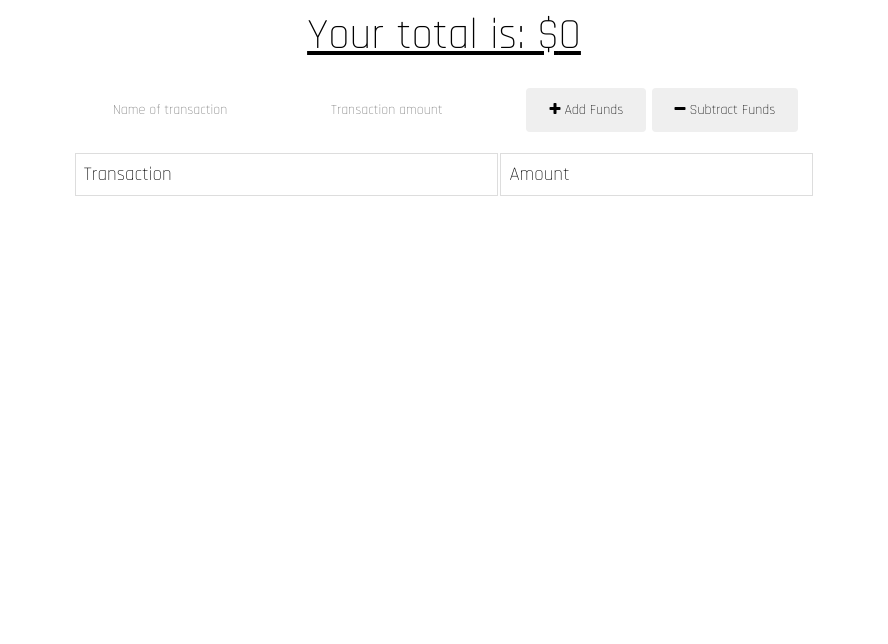
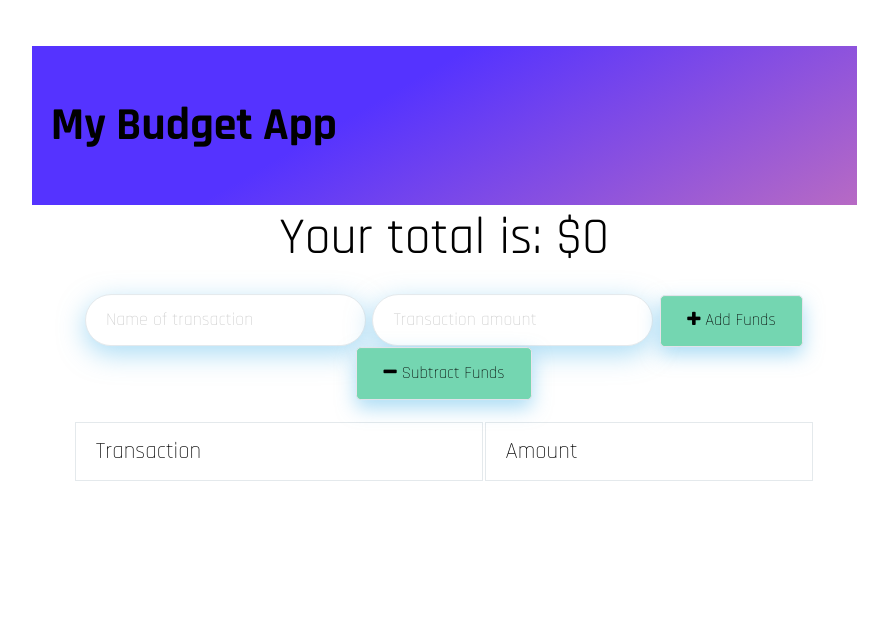
Before and after one commit to loneyb11/budget-tracker-HW, a website: page Develop/public/index.html in a window 1280 px wide. Shown: the whole page, without its empty margins (196-1084 px from the left). Drawn offline with nearby package versions, Linux system fonts and the light colour scheme; no server answers.

Commit message:
css added

```diff
--- a/Develop/public/db.js
+++ b/Develop/public/db.js
@@ -16,7 +16,6 @@ request.onupgradeneeded = ({ target }) => {
 request.onsuccess = ({ target }) => {
   db = target.result;
 
-  // check if app is online before reading from db
   if (navigator.onLine) {
     checkDatabase();
   }
@@ -52,7 +51,7 @@ function checkDatabase() {
         return response.json();
       })
       .then(() => {
-        // delete records if successful
+
         const transaction = db.transaction(["pending"], "readwrite");
         const store = transaction.objectStore("pending");
         store.clear();
@@ -61,5 +60,4 @@ function checkDatabase() {
   };
 }
 
-// listen for app coming back online
 window.addEventListener("online", checkDatabase);
--- a/Develop/public/index.html
+++ b/Develop/public/index.html
@@ -16,6 +16,14 @@
 </head>
 <body>
   <div class="wrapper">
+  <div class="jumbotron jumbotron-fluid">
+
+      <h1 class="display-4">My Budget App</h1>
+
+  </div>
+  <div class="container">
+
+
     <div class="total">
       <div class="total">Your total is: $<span id="total">0</span></div>
     </div>
@@ -42,7 +50,7 @@
 
     <canvas id="myChart"></canvas>
   </div>
-
+</div>
   <script src="https://cdn.jsdelivr.net/npm/chart.js@2.8.0"></script>
   <script src="db.js"></script>
   <script src="index.js"></script>
--- a/Develop/public/service-worker.js
+++ b/Develop/public/service-worker.js
@@ -8,7 +8,7 @@ var urlsToCache = [
 
 
 self.addEventListener('install', function(event) {
-  // Perform install steps
+
   event.waitUntil(
     caches.open(CACHE_NAME)
       .then(function(cache) {
--- a/Develop/public/styles.css
+++ b/Develop/public/styles.css
@@ -1,3 +1,4 @@
+html,
 body {
   font-size: 120%;
   font-family: 'Rajdhani', sans-serif;
@@ -10,27 +11,53 @@ body {
 	min-height: 100vh;
 }
 
-button, input {
+button {
   font-family: 'Rajdhani', sans-serif;
   font-weight: 100;
-  border: 1px solid transparent;
+  transition: border-color, box-shadow;
+  transition-duration: 0.2s;
+  border: 1px solid #e7e4ec;
   padding: 0.4375rem 1.375rem;
   font-size: 0.875rem;
   line-height: 1.75rem;
   border-radius: 0.25rem;
+  background-color: rgb(116, 214, 177);
+  color: #000000;
+  box-shadow: 0 0.4rem 1.0rem 0 rgba(86, 185, 235, 0.5);
+  transform: translateY(-0.1rem);
+  transition: transform 150ms;
   }
 
+  input {
+  font-family: 'Rajdhani', sans-serif;
+    border-radius: 100px;
+    outline: 0;
+    font-size: 18px;
+    line-height: 1.2;
+    font-weight: 300;
+    color: #000000;
+    text-rendering: optimizeLegibility;
+    transition: border-color, box-shadow;
+    transition-duration: 0.2s;
+    border: 2px solid #7d35f0;
+    padding: 14px 44px 14px 20px;
+    cursor: pointer;
+    box-shadow: 0 0.4rem 1.4rem 0 rgba(86, 185, 235, 0.5);
+    transform: translateY(-0.1rem);
+    transition: transform 150ms;
+  }
 
 table {
   width: 100%;
 }
 
 td, th {
-  border: 1px solid #dddddd;
+  border: 1px solid #e4e9ec;
   text-align: left;
-  padding: 8px;
+  padding: 14px 44px 14px 20px;
   font-family: 'Rajdhani', sans-serif;
   font-weight: 200;
+  text-rendering: optimizeLegibility;
 }
 
 tr:nth-child(even) {
@@ -41,19 +68,23 @@ tr:nth-child(even) {
 
 .error {
   color: red;
+  font-weight: 200;
+  font-size: 18px;
 }
 
 .wrapper {
   margin: 0 auto;
   max-width: 825px;
   text-align: center;
+  padding-top: 2rem;
+  align-items: center;
 }
 
 .total {
   font-size: 150%;
-  text-decoration: underline;
+  text-decoration: none;
   font-family: 'Rajdhani', sans-serif;
-  font-weight: 200;
+  font-weight: 400;
 }
 
 .form {
@@ -72,3 +103,47 @@ tr:nth-child(even) {
   font-family: 'Rajdhani', sans-serif;
   font-weight: 200;
 }
+*,
+*::after,
+*::before {
+  box-sizing: border-box;
+}
+
+input {
+  border-radius: 100px;
+  outline: 0;
+  font-size: 18px;
+  line-height: 1.2;
+  font-weight: 300;
+  color: #292e31;
+  text-rendering: optimizeLegibility;
+  transition: border-color, box-shadow;
+  transition-duration: 0.4s;
+  border: 1px solid #e4e9ec;
+  padding: 14px 44px 14px 20px;
+}
+
+input::-webkit-input-placeholder {
+  color: #cdcdcd;
+}
+
+input:focus {
+  border: 1px solid #93ccee;
+  box-shadow: 0 0 0 3px #d5ecfb;
+}
+
+.jumbotron {
+  margin-left: auto;
+  margin-right: auto;
+  margin-right: auto;
+  align-items: center;
+  text-align: center;
+  background-color: #5632ff;
+  box-sizing: border-box;
+  display: flex;
+  flex-direction: row;
+  flex-wrap: nowrap;
+  padding: 1rem;
+  position: relative;
+  background: linear-gradient(150deg, #53f 40%, #b76ac4 100%);
+}
```
